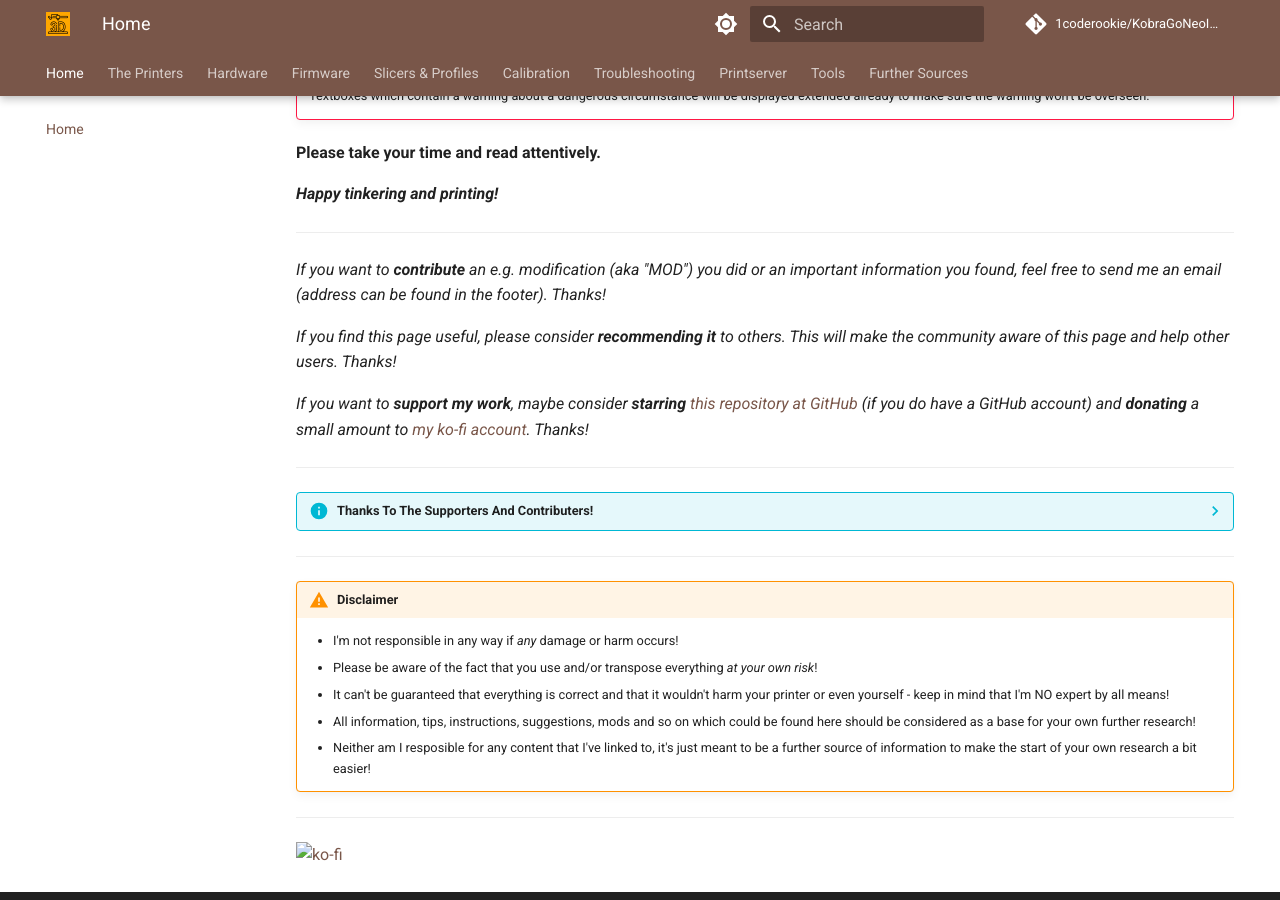
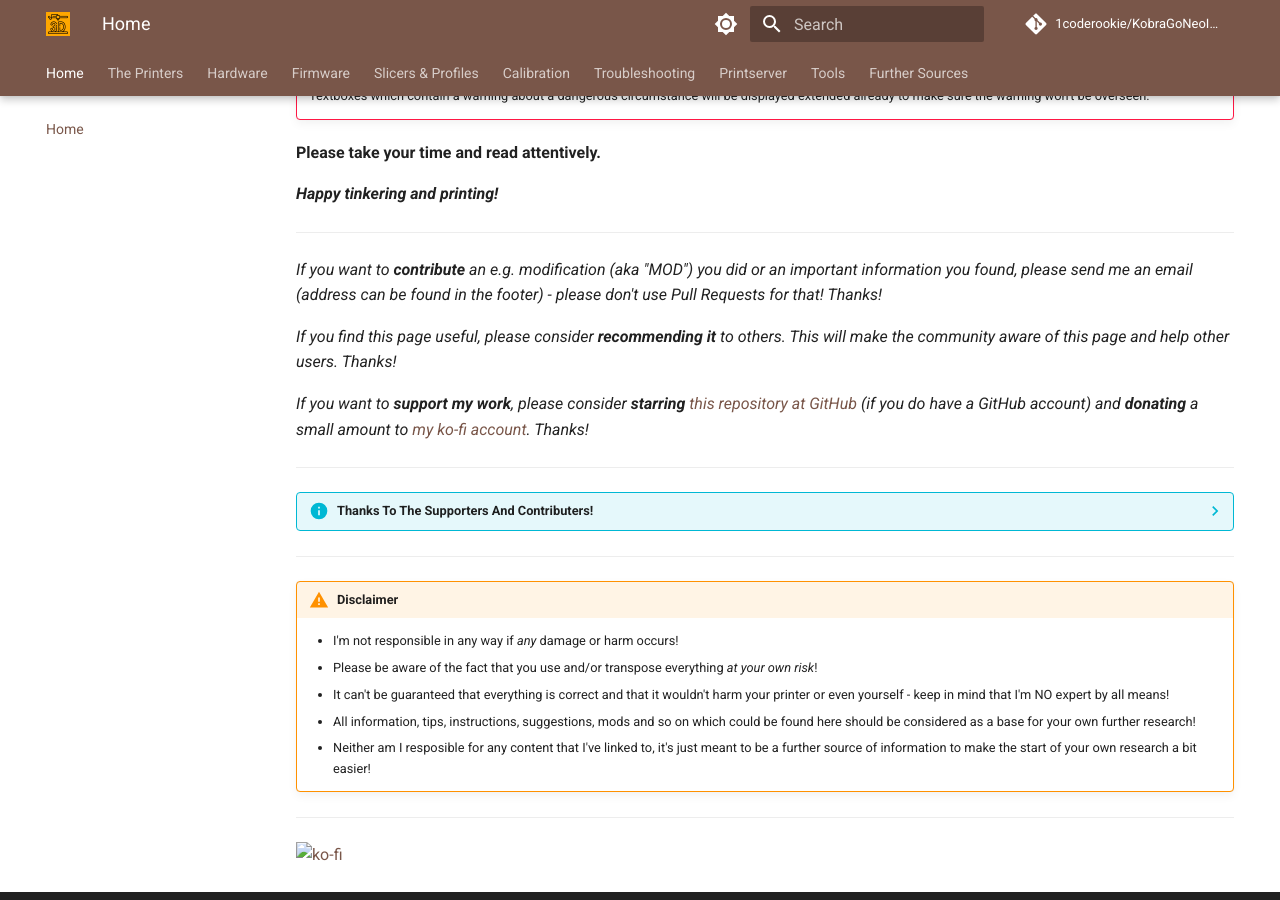
Before and after one commit to 1coderookie/KobraGoNeoInsights, an MkDocs documentation site: the page built from docs/index.md, in a window 1280 px wide and 900 px high, scrolled down 751 px. Built offline with MkDocs 1.6.1 and Material for MkDocs 9.7.7, drawn with Linux system fonts in a browser that asks for light colours; comment, search, counter and statistics services are not loaded.

Commit message:
Update index.md

```diff
--- a/docs/index.md
+++ b/docs/index.md
@@ -40,11 +40,11 @@ Depending on the color of the box, it's either a tip, information, instruction,
 
 ---
 
-*If you want to ***contribute*** an e.g. modification (aka "MOD") you did or an important information you found, feel free to send me an email (address can be found in the footer). Thanks!*
+*If you want to ***contribute*** an e.g. modification (aka "MOD") you did or an important information you found, please send me an email (address can be found in the footer) - please don't use Pull Requests for that! Thanks!*
 
 *If you find this page useful, please consider ***recommending it*** to others. This will make the community aware of this page and help other users. Thanks!*
 
-*If you want to ***support my work***, maybe consider ***starring*** [this repository at GitHub](https://github.com/1coderookie/KobraGoNeoInsights) (if you do have a GitHub account) and ***donating*** a small amount to [my ko-fi account](https://ko-fi.com/U6U5NPB51). Thanks!*
+*If you want to ***support my work***, please consider ***starring*** [this repository at GitHub](https://github.com/1coderookie/KobraGoNeoInsights) (if you do have a GitHub account) and ***donating*** a small amount to [my ko-fi account](https://ko-fi.com/U6U5NPB51). Thanks!*
 
 ---
 
```
